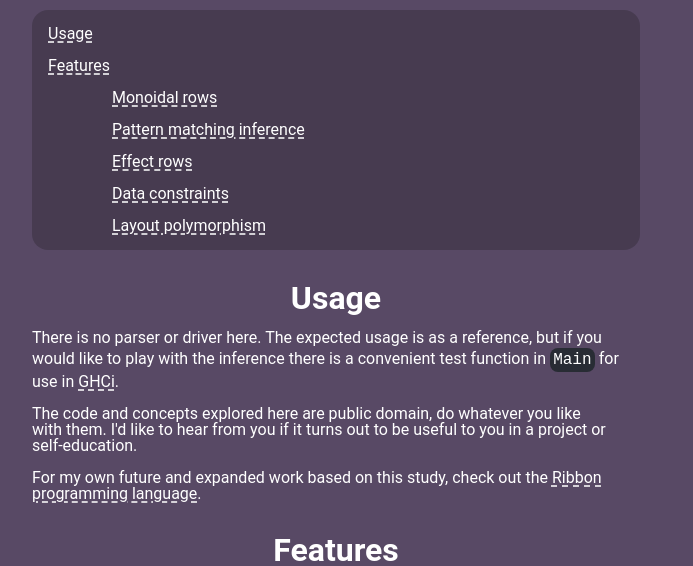
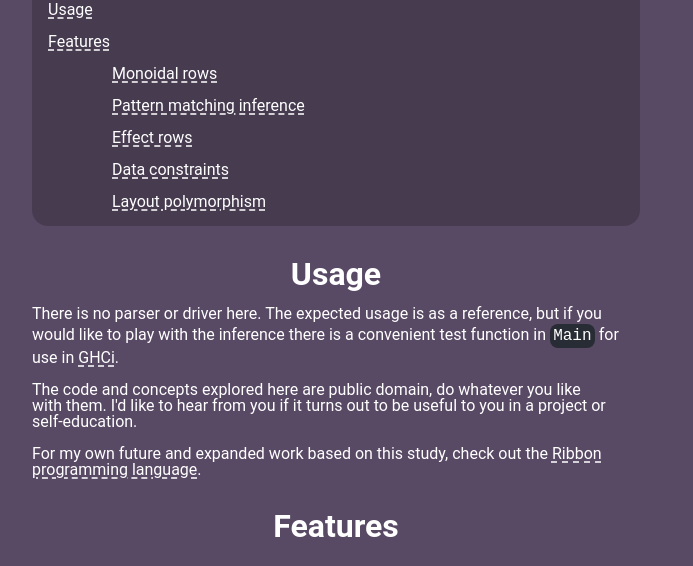
Before and after one commit to noxabellus/noxabellus.github.io, a plain HTML site: page monoidal-rows.html in a window 1280 px wide. Shown: the part 534-1100 px from the top of the page, without its empty margins (304-997 px from the left). Drawn offline with nearby package versions, Linux system fonts and the light colour scheme; a script that the page names is missing; a small style sheet from the web is missing.

Commit message:
layout fix making section margin look correct in both monoidal-rows and resources

```diff
--- a/styles.css
+++ b/styles.css
@@ -406,7 +406,7 @@ td > p {
     padding: 1rem;
 }
 
-#fnProto, #tldDocs, section {
+#fnProto, #tldDocs, p + section {
     margin-top: 2rem;
 }
 
```
